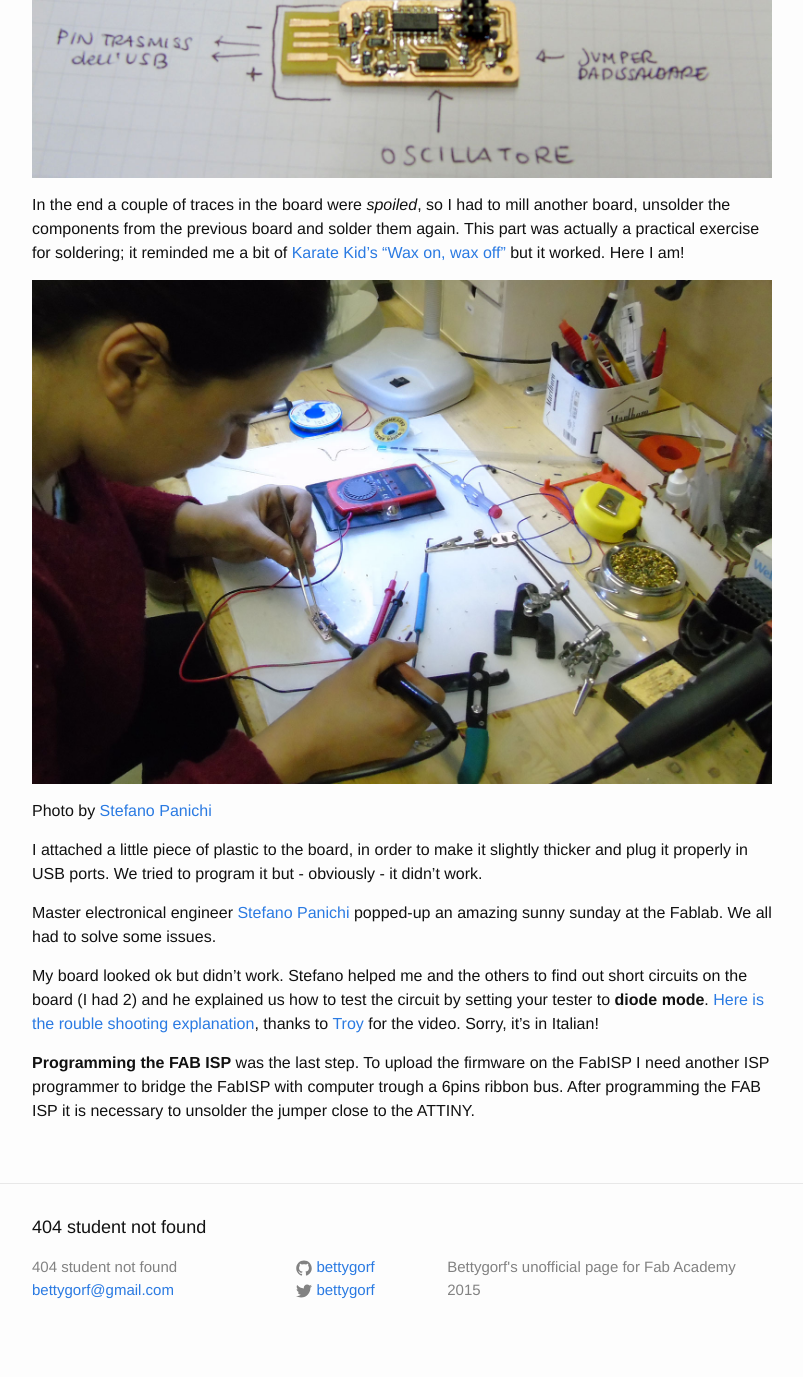
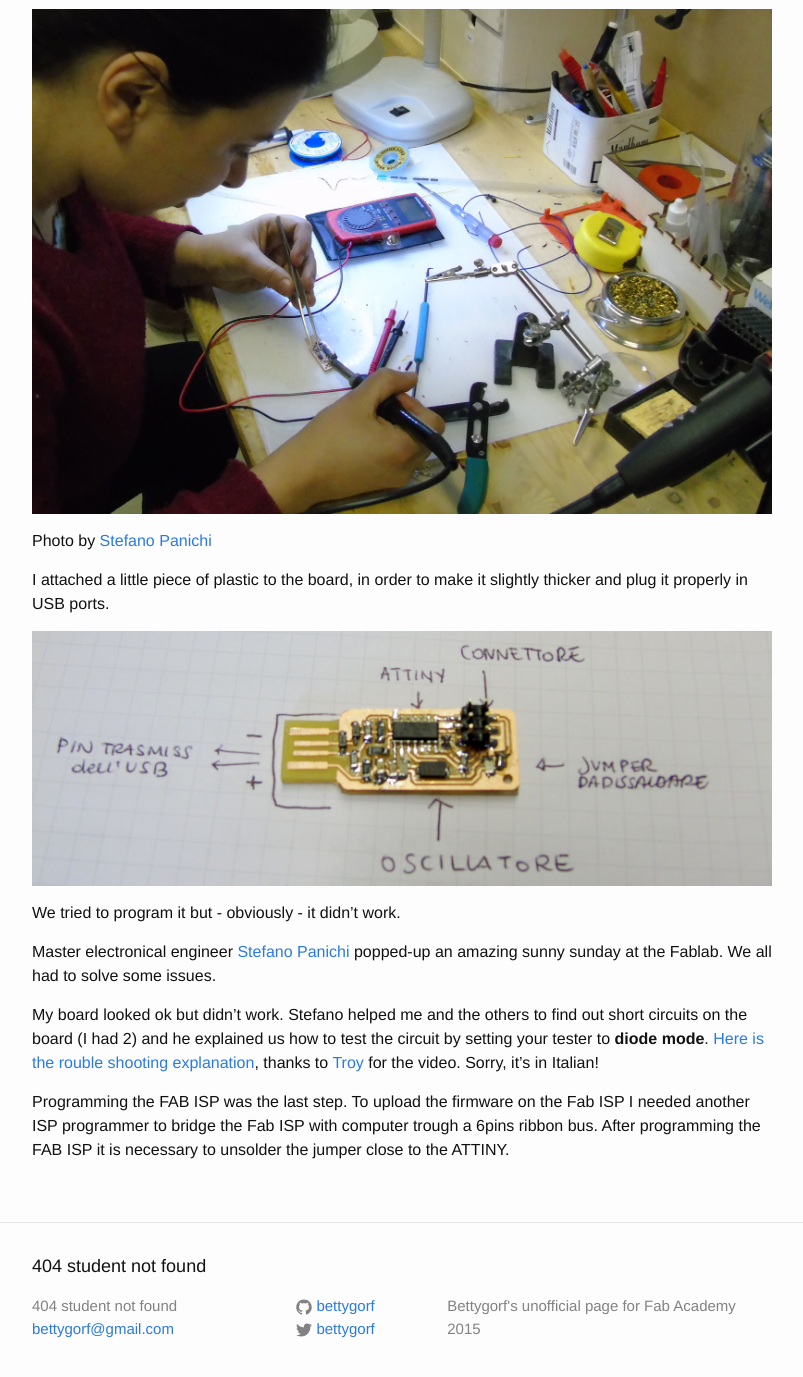
Before and after one commit to bettygorf/bettygorf, a Jekyll site: the page built from _posts/2015-03-15-02.markdown, in a window 1280 px wide and 1400 px high, scrolled down 1710 px. Shown: the top 1377 px of the window, without its empty margins (238-1041 px from the left). Built offline with Jekyll 4.4.1, drawn with Linux system fonts in a browser that asks for light colours.

Commit message:
bettygorf

```diff
--- a/_posts/2015-03-15-02.markdown
+++ b/_posts/2015-03-15-02.markdown
@@ -22,8 +22,6 @@ I begun from the ATTINY44 and then from the center all around, in order to work
 
 I hadn't developed a tecnique yet (I am a master, now!) and I folded the pins one by one, resulting in a terrible connector, a nightmare to be soldered!
 
-![03](/img/week-04/13.jpg)
-
 In the end a couple of traces in the board were *spoiled*, so I had to mill another board, unsolder the components from the previous board and solder them again. This part was actually a practical exercise for soldering; it reminded me a bit of [Karate Kid's "Wax on, wax off"](https://www.youtube.com/watch?v=fULNUr0rvEc) but it worked.
 Here I am!
 
@@ -31,12 +29,16 @@ Here I am!
 
 Photo by [Stefano Panichi](https://twitter.com/StefanoPanichi)
 
-I attached a little piece of plastic to the board, in order to make it slightly thicker and plug it properly in USB ports. We tried to program it but - obviously - it didn't work.
+I attached a little piece of plastic to the board, in order to make it slightly thicker and plug it properly in USB ports.
+
+![03](/img/week-04/13.jpg)
+
+We tried to program it but - obviously - it didn't work.
 
 Master electronical engineer [Stefano Panichi](https://twitter.com/StefanoPanichi) popped-up an amazing sunny sunday at the Fablab. We all had to solve some issues.
 
 My board looked ok but didn't work. Stefano helped me and the others to find out short circuits on the board (I had 2) and he explained us how to test the circuit by setting your tester to **diode mode**. [Here is the rouble shooting explanation](https://plus.google.com/+TroyNachtigallDesign/posts/ZypkDPMeN24), thanks to [Troy](http://fabacademy.org/archives/2015/eu/students/nachtigall.troy_robert/) for the video. Sorry, it's in Italian!
 
-**Programming the FAB ISP** was the last step.
-To upload the firmware on the FabISP I need another ISP programmer to bridge the FabISP with computer trough a 6pins ribbon bus.
+Programming the FAB ISP was the last step.
+To upload the firmware on the Fab ISP I needed another ISP programmer to bridge the Fab ISP with computer trough a 6pins ribbon bus.
 After programming the FAB ISP it is necessary to unsolder the jumper close to the ATTINY.
```
